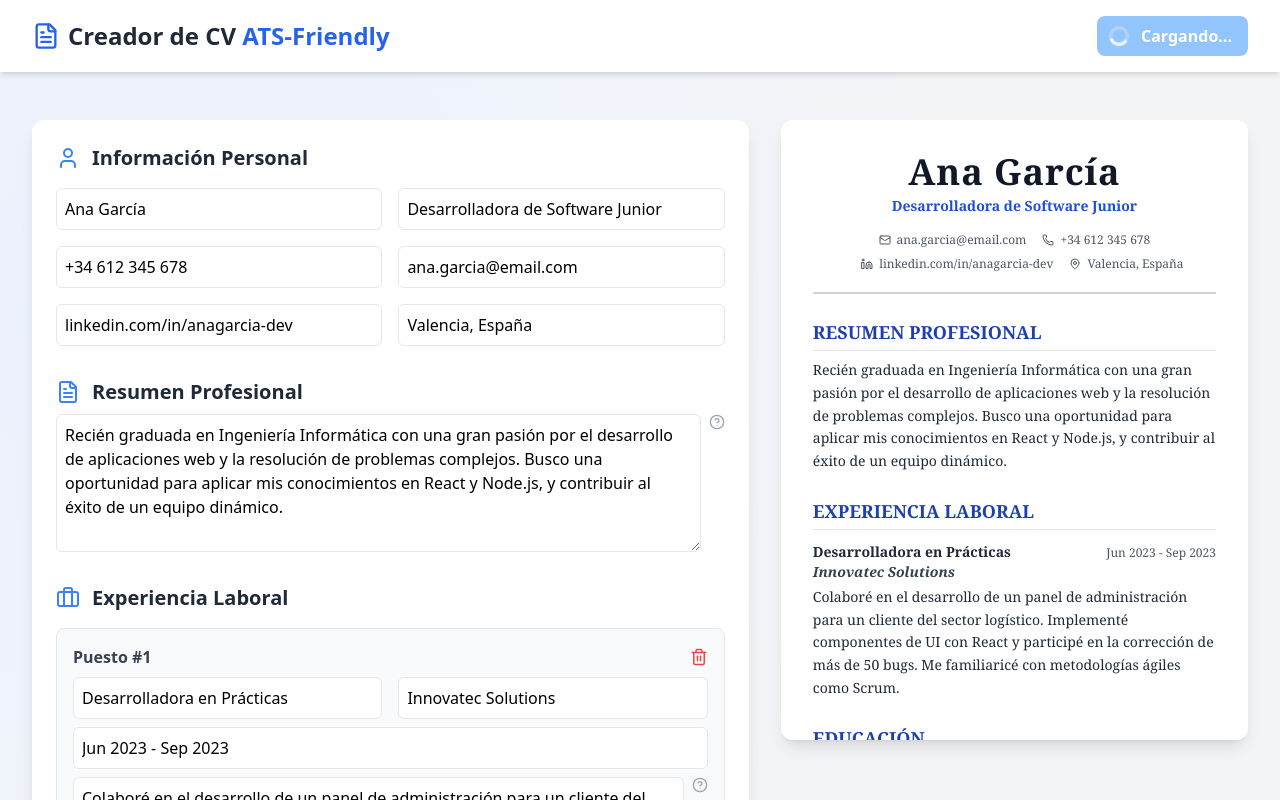
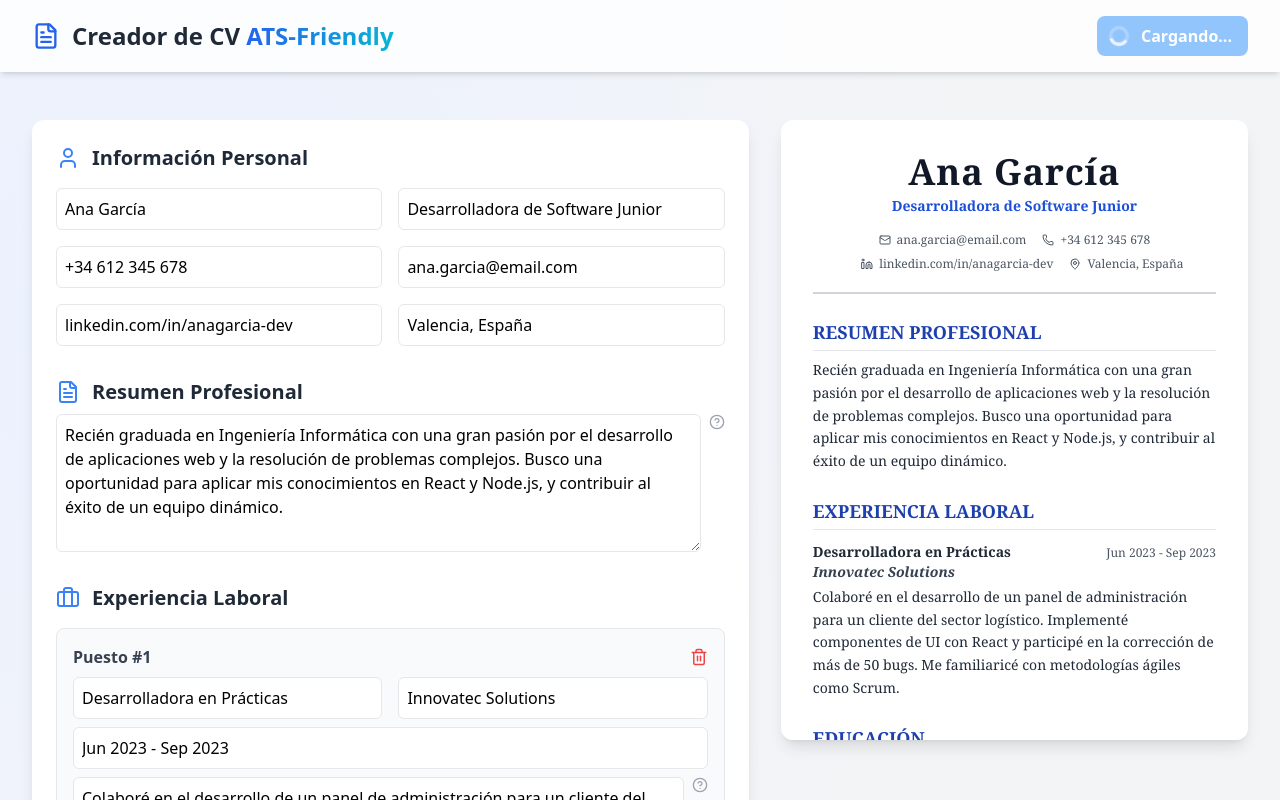
Before and after one commit to expositomartinezivan/creador-cv-ats, a React (Vite) app: page / in a window 1280 px wide. Shown: the top 800 px of the page. Built offline with nearby package versions, Linux system fonts and the light colour scheme.

Commit message:
Update Header.tsx

```diff
--- a/components/Header.tsx
+++ b/components/Header.tsx
@@ -1,4 +1,3 @@
-
 import React from 'react';
 import { Download, FileText } from 'lucide-react';
 
@@ -12,17 +11,19 @@ const Header: React.FC<HeaderProps> = ({ onDownload, isGenerating, scriptsLoaded
   const isDisabled = isGenerating || !scriptsLoaded;
 
   return (
-    <header className="bg-white shadow-md sticky top-0 z-20">
+    <header className="bg-white/80 shadow-md sticky top-0 z-20 backdrop-blur-sm">
       <div className="container mx-auto px-4 sm:px-6 lg:px-8">
         <div className="flex justify-between items-center py-4">
           <div className="flex items-center">
             <FileText className="text-blue-600" size={28} />
-            <h1 className="text-xl md:text-2xl font-bold text-gray-800 ml-2">Creador de CV <span className="text-blue-600">ATS-Friendly</span></h1>
+            <h1 className="text-xl md:text-2xl font-bold text-gray-800 ml-3">
+              Creador de CV <span className="bg-gradient-to-r from-blue-600 to-cyan-500 bg-clip-text text-transparent">ATS-Friendly</span>
+            </h1>
           </div>
           <button
             onClick={onDownload}
             disabled={isDisabled}
-            className="flex items-center bg-blue-600 text-white font-bold py-2 px-4 rounded-lg hover:bg-blue-700 transition-colors duration-300 disabled:bg-blue-300 disabled:cursor-not-allowed"
+            className="flex items-center bg-blue-600 text-white font-bold py-2 px-4 rounded-lg hover:bg-blue-700 transition-all duration-300 disabled:bg-blue-300 disabled:cursor-not-allowed shadow-sm hover:shadow-md disabled:shadow-none"
           >
             {isDisabled ? (
               <>
```
